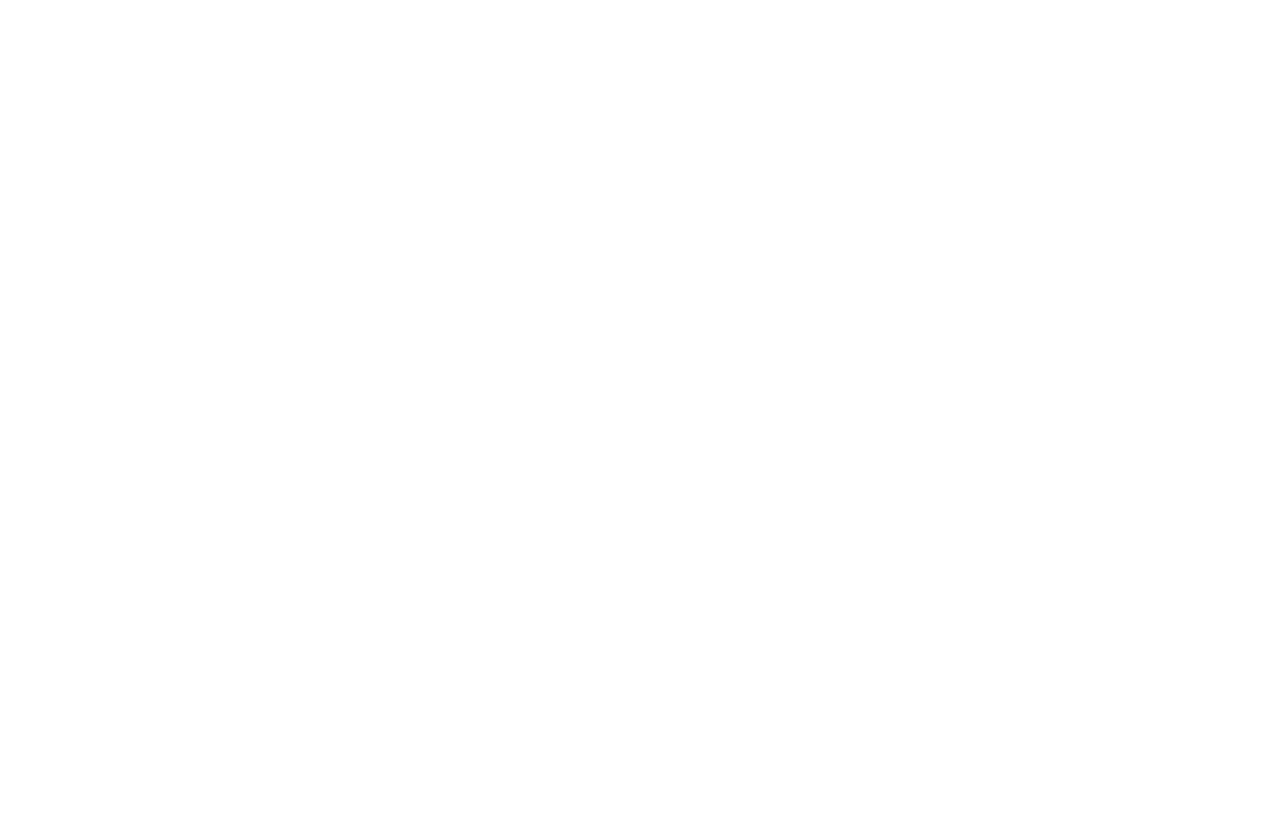
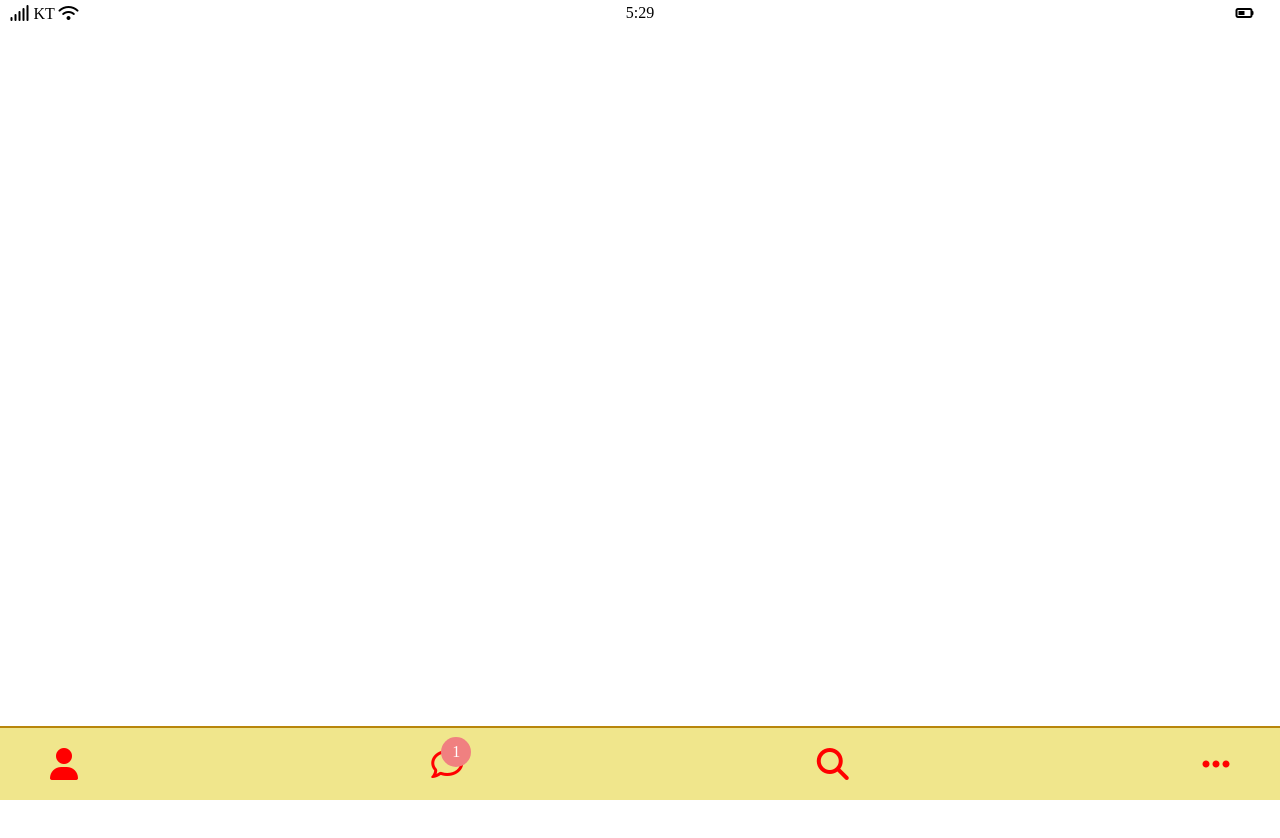
Before and after one commit to seoyeoning/kokoa-clone-2020, a plain HTML site: page friends.html in a window 1280 px wide. Shown: the top 838 px of the page. Before the commit the page ends 800 px from the top, so only its background shows below. Drawn offline with Linux system fonts and the light colour scheme.

Commit message:
friends-nav-bar

```diff
--- /dev/null
+++ b/css/components/nav-bar.css
@@ -0,0 +1,31 @@
+.nav {
+  position: fixed;
+  bottom: 0;
+  width: 100%;
+  background-color: khaki;
+  padding: 20px 50px;
+  box-sizing: border-box;
+  border-top: 2px solid darkgoldenrod;
+}
+
+.nav__list {
+  display: flex;
+  justify-content: space-between;
+}
+.nav__link {
+  color: red;
+  position: relative;
+}
+.nav__notification {
+  display: flex;
+  width: 30px;
+  height: 30px;
+  border-radius: 50%;
+  justify-content: center;
+  align-items: center;
+  background-color: lightcoral;
+  color: white;
+  position: absolute;
+  top: -25px;
+  left: 10px;
+}
--- a/css/components/status-bar.css
+++ b/css/components/status-bar.css
@@ -2,6 +2,10 @@
   display: flex;
   justify-content: center;
   padding: 5px 3px;
+  width: 100%;
+  position: fixed;
+  top: 0;
+  box-sizing: border-box;
 }
 .status-bar__column {
   width: 33%;
@@ -17,4 +21,5 @@
 }
 .fa-battery-half {
   margin: 0px 3px;
+  height: 1000vh;
 }
--- a/css/reset.css
+++ b/css/reset.css
@@ -126,3 +126,8 @@ table {
 input:focus {
   outline: none;
 }
+
+a {
+  color: inherit;
+  text-decoration: none;
+}
--- a/css/styles.css
+++ b/css/styles.css
@@ -1,8 +1,15 @@
+/*폰트 맨위*/
+
 @import "reset.css";
 @import "variables.css";
 
 /*components*/
 @import "components/status-bar.css";
+@import "components/nav-bar.css";
 
 /*screens*/
 @import "screens/login.css";
+
+body {
+  height: 1000vh;
+}
--- a/friends.html
+++ b/friends.html
@@ -0,0 +1,55 @@
+<!DOCTYPE html>
+<html lang="en">
+<head>
+      <meta charset="UTF-8">
+      <meta name="viewport" content="width=device-width, initial-scale=1.0">
+      <title>Friends-Kokoa clone</title>
+      <link rel="stylesheet" href="css/styles.css">
+</head>
+<body>
+      <div id="status-bar">
+            <div class="status-bar__column">
+                  <i class="fas fa-signal"></i>
+                  <span>KT</span>
+                  <i class="fas fa-wifi"></i>
+            </div>
+            <div class="status-bar__column">
+                  <span>5:29</span>
+            </div>
+            <div class="status-bar__column">
+                  <span>50%</span>
+                  <i class="fas fa-battery-half"></i>
+                  <i class="fas fa-bolt"></i>
+            </div>
+      </div>
+
+      <nav class="nav">
+            <ul class="nav__list">
+              <li class="nav__btn">
+                <a class="nav__link" href="friends.html"
+                  ><i class="fas fa-user fa-2x"></i
+                ></a>
+              </li>
+              <li class="nav__btn">
+                <a class="nav__link" href="#">
+                  <span class="nav__notification">1</span>
+                  <i class="far fa-comment fa-2x"></i>
+                </a>
+              </li>
+              <li class="nav__btn">
+                <a class="nav__link" href="#"><i class="fas fa-search fa-2x"></i></a>
+              </li>
+              <li class="nav__btn">
+                <a class="nav__link" href="#"
+                  ><i class="fas fa-ellipsis-h fa-2x"></i
+                ></a>
+              </li>
+            </ul>
+          </nav>
+
+      <script
+      src="https://kit.fontawesome.com/6478f529f2.js"
+      crossorigin="anonymous"
+    ></script>
+</body>
+</html>
```
